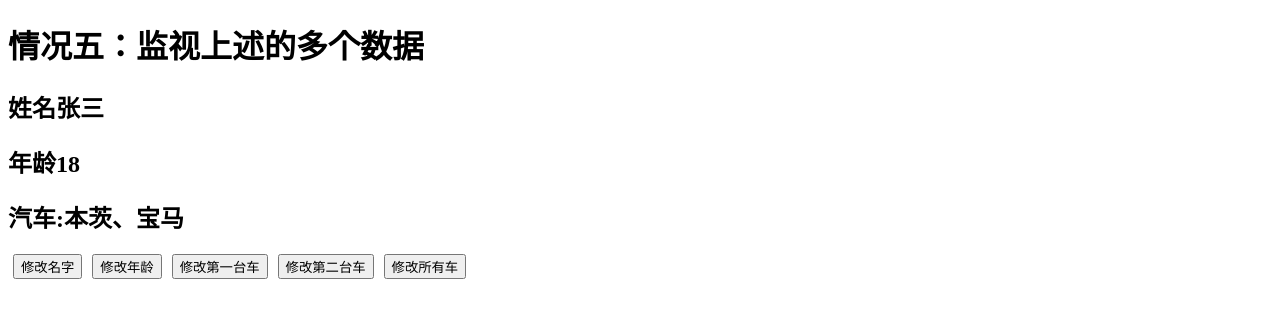
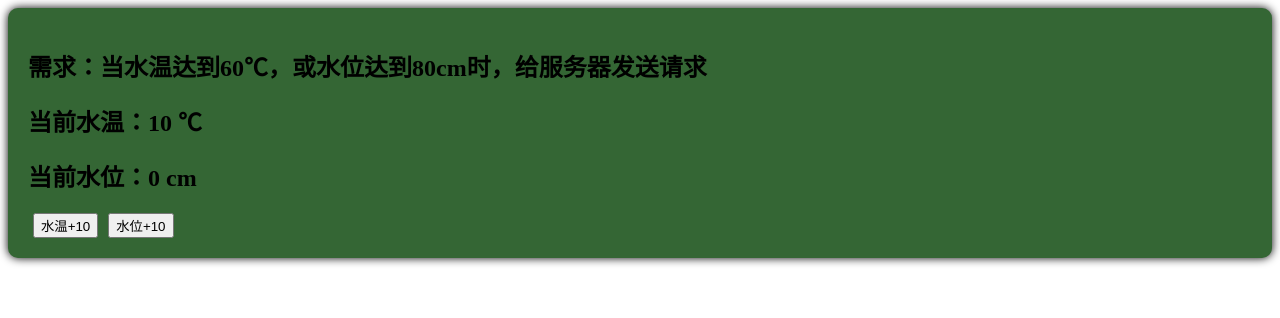
Before and after one commit to zhumengyangi/vue3_study, a Vue app: page / in a window 1280 px wide. Shown: the top 318 px of the page. Built offline with nearby package versions, Linux system fonts and the light colour scheme.

Commit message:
watchEffect

```diff
--- a/src/components/Preson.vue
+++ b/src/components/Preson.vue
@@ -1,53 +1,39 @@
 <template>
-    <h1>情况五：监视上述的多个数据</h1>
-    <h2>姓名{{ person.name }}</h2>
-    <h2>年龄{{ person.age }}</h2>
-    <h2>汽车:{{ person.car.c1 }}、{{ person.car.c2 }}</h2>
-    <button @click="changeName">修改名字</button>
-    <button @click="changeAge">修改年龄</button>
-    <button @click="changeOneCar">修改第一台车</button>
-    <button @click="changeTwoCar">修改第二台车</button>
-    <button @click="changeAllCar">修改所有车</button>
+    <div class="person">
+        <h2>需求：当水温达到60℃，或水位达到80cm时，给服务器发送请求</h2>
+        <h2>当前水温：{{ temp }} ℃</h2>
+        <h2>当前水位：{{ height }} cm</h2>
+        <button @click="changeTemp">水温+10</button>
+        <button @click="changeHeight">水位+10</button>
+    </div>
 </template>
 
 <script lang="ts" setup name="Person">
-import { reactive,watch } from 'vue'
+import { ref, watch, watchEffect} from 'vue'
 
-let person = reactive({
-    name: '张三',
-    age: 18,
-    car: {
-        c1: '本茨',
-        c2: '宝马'
+let temp = ref(10)
+let height = ref(0)
+
+function changeTemp() {
+    temp.value += 10
+}
+
+function changeHeight() {
+    height.value += 10
+}
+
+// watch([temp,height], (value)=>{
+//     let [newTemp, newHeight] = value
+//     if (newTemp >= 60 || newHeight>= 80) {
+//         console.log('1111111111')
+//     }
+// })
+
+watchEffect(()=>{
+    if (temp.value >= 60 || height.value >= 80) {
+        console.log('asdasdadasd')
     }
 })
-
-function changeName() {
-    person.name += '~'
-}
-
-function changeAge() {
-    person.age += 1
-}
-
-function changeOneCar() {
-    person.car.c1 = '奥迪'
-}
-
-function changeTwoCar() {
-    person.car.c2 = 'BMW'
-}
-
-function changeAllCar() {
-    person.car = {c1:'雅迪', c2:'艾玛'}
-}
-
-// 情况五：监视上述的多个数据
-watch([()=>person.name, person.car],(newValue, oldValue)=>{
-    console.log('person.car 变化了', newValue, oldValue)
-}, {deep:true})
-
-
 </script>
 
 
```
